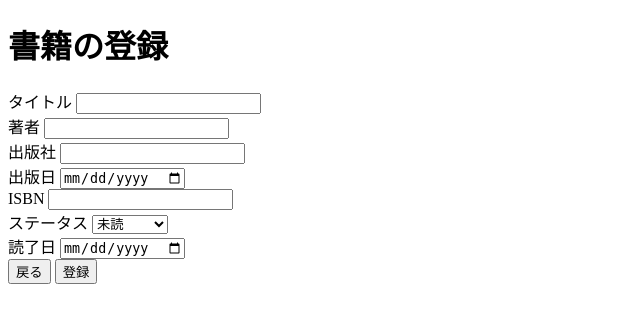
After one commit to Aoi524/PJ_003, a Flask app: page /register in a window 1280 px wide. The commit adds this page. Shown: the top 323 px of the page, without its empty margins (0-640 px from the left). Run offline with Flask 3, Linux system fonts and the light colour scheme.

Commit message:
書籍の登録画面の表示機能を実装

```diff
--- a/src/app.py
+++ b/src/app.py
@@ -26,5 +26,10 @@ def index():
     books = Book.query.all()
     return render_template('index.html', books=books)
 
+# 書籍の登録画面の表示
+@app.route('/register')
+def register_book():
+    return render_template('register_book.html')
+
 if __name__ == '__main__':
     app.run(host='0.0.0.0', debug=True)
--- a/src/templates/index.html
+++ b/src/templates/index.html
@@ -7,6 +7,7 @@
 </head>
 <body>
     <h1>書籍管理アプリケーション</h1>
+    <button onclick="location.href='/register'">書籍の登録</button>
     {% if not books %}
     <p>書籍情報が登録されていません。</p>
     {% else %}
--- /dev/null
+++ b/src/templates/register_book.html
@@ -0,0 +1,49 @@
+<!DOCTYPE html>
+<html lang="ja">
+<head>
+    <meta charset="UTF-8">
+    <meta name="viewport" content="width=device-width, initial-scale=1.0">
+    <title>書籍の登録</title>
+</head>
+<body>
+    <h1>書籍の登録</h1>
+    <form action="/register" method="POST">
+        <div>
+            <label for="title">タイトル</label>
+            <input type="text" id="title" name="title">
+        </div>
+        <div>
+            <label for="author">著者</label>
+            <input type="text" id="author" name="author">
+        </div>
+        <div>
+            <label for="publisher">出版社</label>
+            <input type="text" id="publisher" name="publisher">
+        </div>
+        <div>
+            <label for="published_date">出版日</label>
+            <input type="date" id="published_date" name="published_date">
+        </div>
+        <div>
+            <label for="isbn">ISBN</label>
+            <input type="text" id="isbn" name="isbn">
+        </div>
+        <div>
+            <label for="status">ステータス</label>
+            <select id="status" name="status">
+                <option value="未読">未読</option>
+                <option value="読書中">読書中</option>
+                <option value="読了済み">読了済み</option>
+            </select>
+        </div>
+        <div>
+            <label for="readed_date">読了日</label>
+            <input type="date" id="readed_date" name="readed_date">
+        </div>
+        <div>
+            <button type="button" onclick="location.href='/'">戻る</button>
+            <button type="submit">登録</button>
+        </div>
+    </form>
+</body>
+</html>
```
